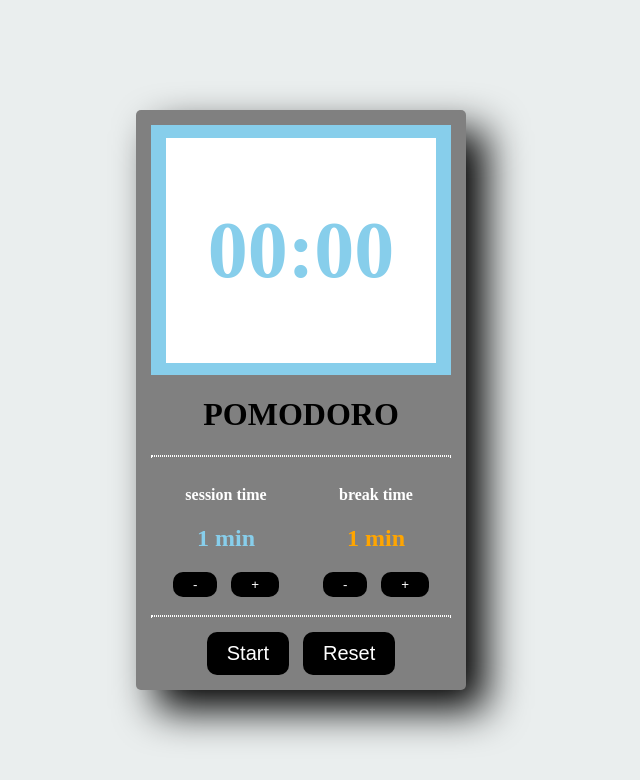
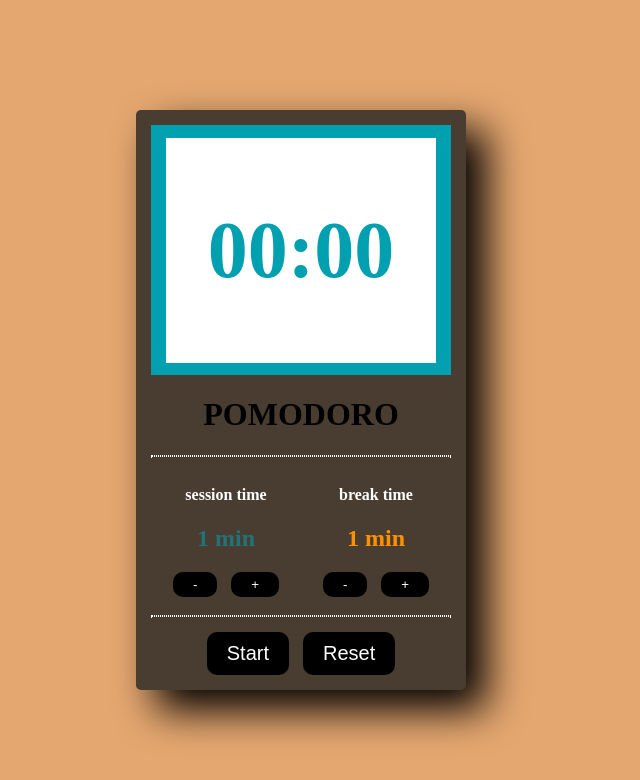
Before and after one commit to sakshiraj-codes/Disappearing_Circles, a plain HTML site: page Pomodoro Clock/index.html in a window 1280 px wide. Shown: the whole page, without its empty margins (339-979 px from the left). Drawn offline with Linux system fonts and the light colour scheme.

Commit message:
Update style.css

```diff
--- a/Pomodoro Clock/style.css
+++ b/Pomodoro Clock/style.css
@@ -1,8 +1,9 @@
+
 body{
   display:flex;
   justify-content: center;
   align-items: center;
-  background-color: rgb(234, 238, 238);
+  background-color: E5A770
 }
 .container{
   display: flex;
@@ -12,7 +13,7 @@ body{
   height: 550px;
   width: 300px;
   padding: 15px;
-  background-color: gray;
+  background-color: 493C31;
   border-radius: 5px;
   box-shadow:20px 20px 40px black;
 }
@@ -20,7 +21,7 @@ body{
 .display{
   width: 100%;
   height: 250px;
-  background-color: skyblue;
+  background-color: 00A0B0;
   text-align: center;
 
   display:flex;
@@ -32,7 +33,7 @@ body{
   margin: 10px;
   width:90%;
   height: 90%;
-  color: skyblue;
+  color: 00A0B0;
   font-size: 40px;
   background-color:white;
   text-align: center;
@@ -45,7 +46,7 @@ body{
 .content{
   width: 100%;
   height: 300px;
-  background-color: gray;
+  background-color: 493C31;
   text-align: center;
 
 }
@@ -62,10 +63,10 @@ HR{
   justify-content: space-around;
 }
 h2.timesession{
-  color: skyblue;
+  color: 207478
 }
 h2.breaksession{
-  color: orange;
+  color: rgb(255, 145, 0)
 }
 h4{
   color: white;
```
